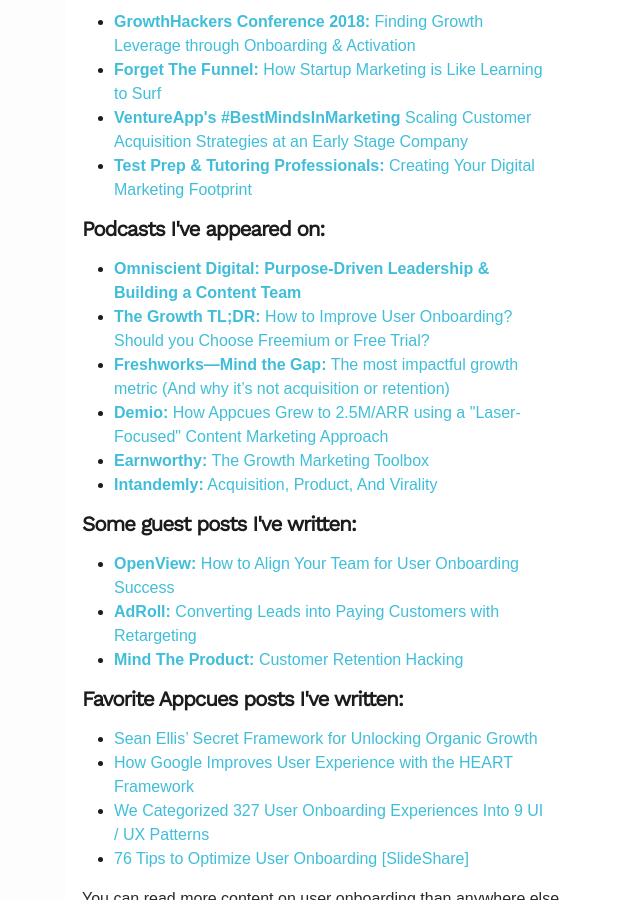
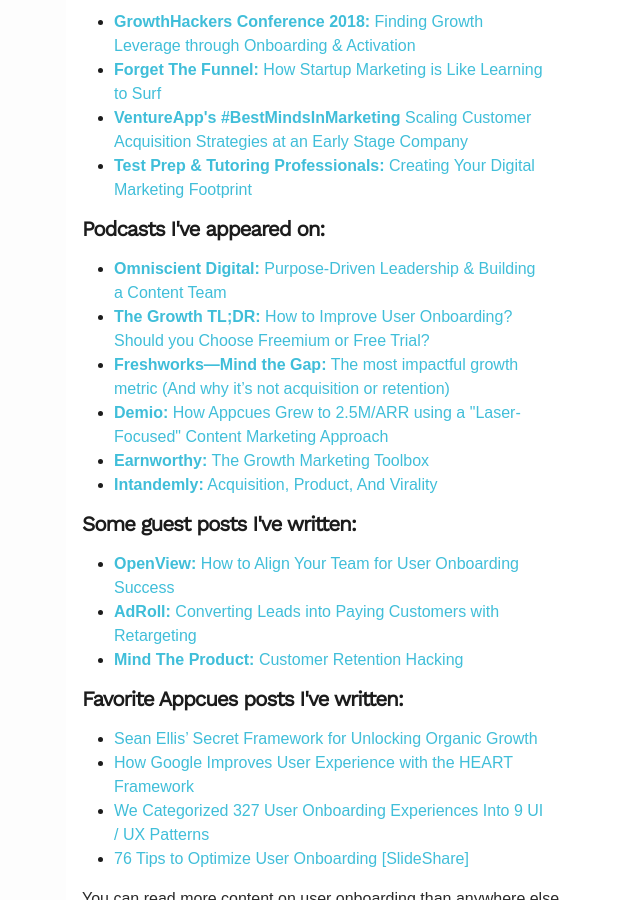
Before and after one commit to TyMagnin/tymagnin.github.io, a Jekyll site: the page built from index.html, in a window 1280 px wide and 900 px high, scrolled down 868 px. Shown: the whole window, without its empty margins (190-830 px from the left). Built offline with Jekyll 4.4.1, drawn with Linux system fonts in a browser that asks for light colours; comment, search, counter and statistics services are not loaded; part of the change alters nothing that is shown.

Commit message:
small fix

```diff
--- a/index.html
+++ b/index.html
@@ -48,7 +48,7 @@ layout: default
 
 	    <h3><strong>Podcasts I've appeared on:</strong></h3>
 	    <ul>
-		<li><a href="https://beomniscient.com/blog/ty-magnin-uipath/"><strong>Omniscient Digital: Purpose-Driven Leadership & Building a Content Team</strong></a></li>
+		<li><a href="https://beomniscient.com/blog/ty-magnin-uipath/"><strong>Omniscient Digital:</strong> Purpose-Driven Leadership & Building a Content Team</a></li>
 		<li><a href="https://www.kieranflanagan.io/podcast/how-to-improve-user-onboarding-should-you-choose-freemium-or-free-trial/"><strong>The Growth TL;DR:</strong> How to Improve User Onboarding? Should you Choose Freemium or Free Trial?</a></li>
 		<li><a href="https://www.freshworks.com/live-chat-software/mind-the-gap/impactful-growth-metric-ty-magnin/"><strong>Freshworks—Mind the Gap:</strong> The most impactful growth metric (And why it’s not acquisition or retention)</a></li>
 		<li><a href="https://itunes.apple.com/us/podcast/saas-breakthrough/id1343815847?mt=2"><strong>Demio:</strong> How Appcues Grew to 2.5M/ARR using a "Laser-Focused" Content Marketing Approach</a></li>
```
